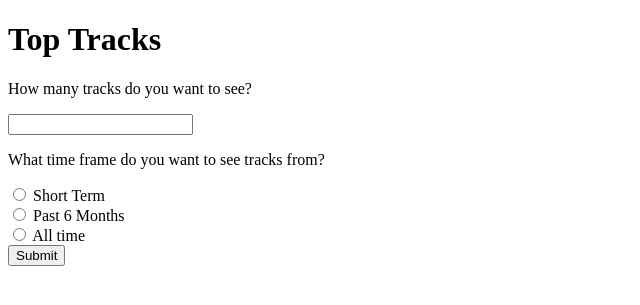
After one commit to namoh11/SpotifyMusicSuggestion, a Flask app: page /toptracks in a window 1280 px wide. The commit adds this page. Shown: the top 305 px of the page, without its empty margins (0-640 px from the left). Run offline with Flask 3, Linux system fonts and the light colour scheme.

Commit message:
new html templates, modifications to main.py function and flask function. works in theory but theory can only take us so far

```diff
--- a/main_flask.py
+++ b/main_flask.py
@@ -23,3 +23,14 @@ def display_listening_history():
     numOfTracks = request.args.get('numOfTracks', type=int)
     tracks = userPlayback(numOfTracks)
     return render_template('displayListeningHistory.html', tracks=tracks)
+
+@app.route('/toptracks', methods = ['GET'])
+def top_tracks():
+    return render_template('topTracks.html')
+
+@app.route('/displaytoptracks', methods = ['GET'])
+def display_top_tracks():
+    numOfTracks = request.args.get('numOfTracks', type = int)
+    time_range = request.args.get('time_range', type = string)
+    tracks = userTopTracks(numOfTracks, time_range)
+    return render_template('displayTopTracks.html', tracks = tracks)
--- a/templates/menu.html
+++ b/templates/menu.html
@@ -12,9 +12,9 @@
             <li>Press to see your track listening history.</li>
             <a href="listeninghistory"><button type="button">See Listening History</button></a>
             <li>Press to see your top tracks.</li>
-            <button type = "button">See top tracks</button>
+            <a href = "toptracks"><button type = "button">See top tracks</button></a>
             <li>Press to see recommended music.</li>
-            <button type = "button">See music recommendations</button>
+            <a href = "trackrecommendation"><button type = "button">See music recommendations</button></a>
             <li>Press x to quit.</li>
         </menu>
     </body>
--- /dev/null
+++ b/templates/topTracks.html
@@ -0,0 +1,24 @@
+<!DOCTYPE html>
+<html lang = "en">
+    <head>
+        <title>Top tracks</title>
+        <meta charset="UTF-8">
+        <meta name = "viewport" content="width= device-width, initial-scale = 1.0">
+    </head>
+    <body>
+        <h1>Top Tracks</h1>
+        <form action = "/displaytoptracks">
+            <p>How many tracks do you want to see?</p>
+            <input type = "number" id = numOfTracks name = "numOfTracks">
+
+            <p>What time frame do you want to see tracks from?</p>
+            <input type = "radio" id = "time_range" value="Short Term">
+            <label for="Short Term">Short Term</label><br>
+            <input type = "radio" id = "time_range" value="Past 6 months">
+            <label for="Past 6 Months">Past 6 Months</label><br>
+            <input type = "radio" id = "time_range" value="All time">
+            <label for="All time">All time</label><br>
+            <input type="submit" value="Submit">
+        </form>
+    </body>
+</html>
```
Also changed, not shown: main.py (+43 -11 lines), templates/displayTopTracks.html (added, +16 -0 lines).
